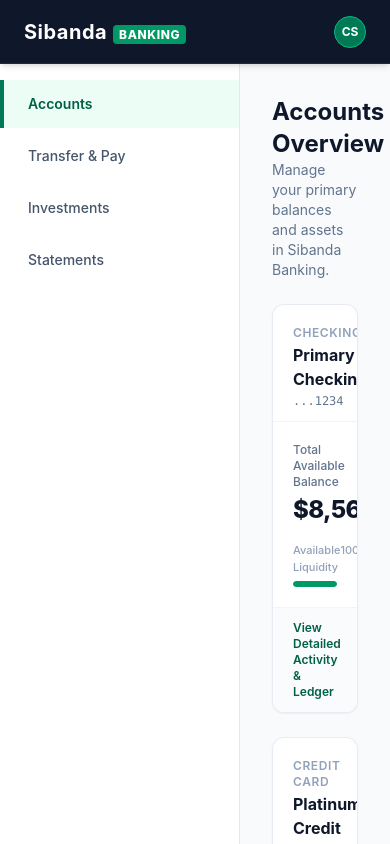
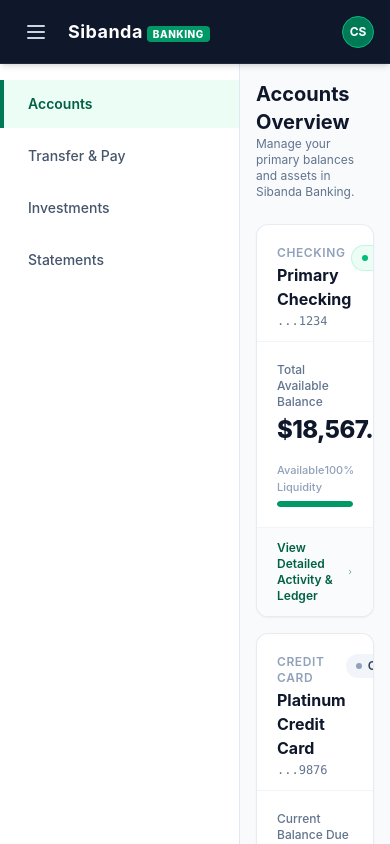
Before and after one commit to cjsibanda/BankDashboard, a React (Vite) app: page / in a window 390 px wide. Built offline with nearby package versions, Linux system fonts and the light colour scheme.

Commit message:
added global page footer

```diff
--- a/src/App.tsx
+++ b/src/App.tsx
@@ -3,6 +3,7 @@ import type { Account } from './types/account';
 import type { TransferFormData } from './types/transfer';
 import { AccountCard } from './components/dashboard/AccountCard';
 import { Sidebar } from './components/layout/Sidebar';
+import { MobileDrawer } from './components/layout/MobileDrawer';
 import { TransactionTable } from './components/dashboard/TransactionTable';
 import { MOCK_TRANSACTIONS as initialTransactions } from './data/mockTransactions';
 import { TransferPayView } from './components/views/TransferPayView';
@@ -16,7 +17,7 @@ const INITIAL_ACCOUNTS: Account[] = [
     accountNumberMasked: '...1234',
     nickname: 'Primary Checking',
     type: 'CHECKING',
-    balanceCents: 856725,
+    balanceCents: 1856725,
     currency: 'CAD',
     availableBalanceCents: 856725,
   },
@@ -43,18 +44,19 @@ export function App() {
   const [selectedAccountId, setSelectedAccountId] = useState<string | null>(null);
   const [accounts, setAccounts] = useState<Account[]>(INITIAL_ACCOUNTS);
   const [transactions, setTransactions] = useState(initialTransactions);
+  const [isMobileMenuOpen, setIsMobileMenuOpen] = useState(false);
 
   const selectedAccount = accounts.find((acc) => acc.id === selectedAccountId);
   const currentTransactions = selectedAccountId ? transactions[selectedAccountId] || [] : [];
 
-  // Handles transfer execution [cent arithmetic and ledger logging]
+  // This handles transfer execution [cent arithmetic and ledger logging]
   const handleExecuteTransfer = (transfer: TransferFormData): boolean => {
     const amountCents = Math.round(parseFloat(transfer.amountDollars) * 100);
     const today = new Date().toISOString().split('T')[0];
 
     setAccounts((prevAccounts) =>
       prevAccounts.map((acc) => {
-        if (acc.id === transfer.sourceAccountID) {
+        if (acc.id === transfer.sourceAccountId) {
           const newBalance = acc.balanceCents - amountCents;
           return {
             ...acc,
@@ -74,10 +76,9 @@ export function App() {
       })
     );
 
-    // Appends the transaction log entries
-    const sourceAccount = accounts.find(a => a.id === transfer.sourceAccountId);
-    const destAccount = accounts.find(a => a.id === transfer.destinationAccountId);
-
+    // Appends the transaction log entiries
+    const sourceAccount = accounts.find((a) => a.id === transfer.sourceAccountId);
+    const destAccount = accounts.find((a) => a.id === transfer.destinationAccountId);
     const memoText = transfer.memo ? ` - ${transfer.memo}` : '';
 
     setTransactions((prev) => {
@@ -137,11 +138,13 @@ export function App() {
         return (
           <>
             <header className="mb-6">
-              <h1 className="text-2xl font-bold text-slate-900">Accounts Overview</h1>
-              <p className="text-sm text-slate-500">Manage your primary balances and assets in Sibanda Banking.</p>
+              <h1 className="text-xl sm:text-2xl font-bold text-slate-900">Accounts Overview</h1>
+              <p className="text-xs sm:text-sm text-slate-500">
+                Manage your primary balances and assets in Sibanda Banking.
+              </p>
             </header>
 
-            <section className="grid grid-cols-1 md:grid-cols-2 lg:grid-cols-3 gap-6">
+            <section className="grid grid-cols-1 sm:grid-cols-2 lg:grid-cols-3 gap-4 sm:gap-6">
               {accounts.map((account) => (
                 <AccountCard
                   key={account.id}
@@ -169,17 +172,31 @@ export function App() {
 
   return (
     <div className="flex flex-col h-screen bg-slate-50 text-slate-900 font-sans">
-      {/* Professional Header Banner */}
-      <header className="h-16 bg-slate-900 text-white flex justify-between items-center px-6 shadow-md z-10 border-b border-slate-800">
-        <div className="flex items-center gap-6">
+      {/* Responsive Header */}
+      <header className="h-16 bg-slate-900 text-white flex justify-between items-center px-4 sm:px-6 shadow-md z-10 border-b border-slate-800">
+        <div className="flex items-center gap-3 sm:gap-6">
+          {/* Hamburger Menu Toggle (Visible on mobile/tablet) */}
+          <button
+            onClick={() => setIsMobileMenuOpen(true)}
+            className="lg:hidden p-2 text-slate-300 hover:text-white rounded-md focus:outline-none focus:ring-2 focus:ring-emerald-500"
+            aria-label="Open navigation menu"
+          >
+            <svg className="w-6 h-6" fill="none" stroke="currentColor" viewBox="0 0 24 24">
+              <path strokeLinecap="round" strokeLinejoin="round" strokeWidth="2" d="M4 6h16M4 12h16M4 18h16" />
+            </svg>
+          </button>
+
           <div className="flex items-center">
-            <span className="text-xl font-bold tracking-wide text-white">
-              Sibanda<span className="bg-emerald-600 text-white text-xs px-1.5 py-0.5 rounded ml-1.5 font-extrabold tracking-wider">BANKING</span>
+            <span className="text-lg sm:text-xl font-bold tracking-wide text-white">
+              Sibanda
+              <span className="bg-emerald-600 text-white text-[10px] sm:text-xs px-1.5 py-0.5 rounded ml-1 font-extrabold tracking-wider">
+                BANKING
+              </span>
             </span>
           </div>
 
-          {/* Metric Badge Pill in Header */}
-          <div className="hidden md:flex items-center gap-4 border-l border-slate-800 pl-6 text-xs">
+          {/* Metric Badge Pill in Header (Desktop view) */}
+          <div className="hidden xl:flex items-center gap-4 border-l border-slate-800 pl-6 text-xs">
             <div>
               <span className="text-slate-400 block text-[10px] uppercase font-semibold">Total Liquidity</span>
               <span className="text-emerald-400 font-bold font-mono">$8,567.25 CAD</span>
@@ -192,12 +209,12 @@ export function App() {
           </div>
         </div>
 
-        <div className="flex items-center gap-4 text-sm">
+        <div className="flex items-center gap-3 text-sm">
           <div className="text-right hidden sm:block">
             <span className="block text-xs font-semibold text-white">CJ Sibanda</span>
             <span className="block text-[10px] text-slate-400">Enterprise Checking & Portfolio</span>
           </div>
-          <div className="w-8 h-8 rounded-full bg-emerald-700 text-white flex items-center gap-1 justify-center text-xs font-bold border border-emerald-500 shadow-xs">
+          <div className="w-8 h-8 rounded-full bg-emerald-700 text-white flex items-center justify-center text-xs font-bold border border-emerald-500 shadow-xs">
             CS
           </div>
         </div>
@@ -205,6 +222,7 @@ export function App() {
 
       {/* Main Container */}
       <div className="flex flex-1 overflow-hidden">
+        {/* Desktop Sidebar */}
         <Sidebar
           activeTab={activeTab}
           onSelectTab={(tabId) => {
@@ -213,13 +231,24 @@ export function App() {
           }}
         />
 
+        {/* Mobile Slide-Out Drawer */}
+        <MobileDrawer
+          isOpen={isMobileMenuOpen}
+          onClose={() => setIsMobileMenuOpen(false)}
+          activeTab={activeTab}
+          onSelectTab={(tabId) => {
+            setActiveTab(tabId);
+            setSelectedAccountId(null);
+          }}
+        />
+
         {/* Content Area */}
-        <main className="flex-1 p-8 overflow-y-auto">
+        <main className="flex-1 p-4 sm:p-8 overflow-y-auto">
           {renderMainContent()}
         </main>
 
-        {/* Right Info Panel */}
-        <aside className="w-72 p-6 bg-slate-50 border-l border-slate-200 hidden lg:block">
+        {/* Right Info Panel (Desktop screens) */}
+        <aside className="w-72 p-6 bg-slate-50 border-l border-slate-200 hidden xl:block">
           <div className="bg-white p-5 rounded-lg border border-slate-200 shadow-sm">
             <h2 className="text-sm font-semibold text-slate-800">Security Status</h2>
             <p className="text-emerald-700 font-semibold text-sm my-2 flex items-center gap-1.5">
--- /dev/null
+++ b/src/components/layout/Footer.tsx
@@ -0,0 +1,26 @@
+import React from 'react';
+
+export const Footer: React.FC = () => {
+    return (
+        <footer>
+            <div>
+                {/* Left Side: Brand & Copyright */}
+                <div>
+                    <p>Sibanda Banking Portal</p>
+                    <p>@ 2026 Sibanda Financial Services Inc. All rights reserved </p>
+                </div>
+
+                {/* Right Side*/}
+                <div>
+                    <a>
+                        Privacy Policy
+                    </a>
+                    <span>.</span>
+                    <a>Security Guarantees</a>
+                    <span>.</span>
+                    <span></span>
+                </div>
+            </div>
+        </footer>
+    )
+}
--- a/src/components/layout/MobileDrawer.tsx
+++ b/src/components/layout/MobileDrawer.tsx
@@ -4,10 +4,10 @@ interface MobileDrawerProps {
   isOpen: boolean;
   onClose: () => void;
   activeTab: string;
-    onSelectTab: (tabID: string) => void;
+  onSelectTab: (tabId: string) => void;
 }
 
-export const MobileDrawer: React.FC<MobileDrwerProps> = ({
+export const MobileDrawer: React.FC<MobileDrawerProps> = ({
   isOpen,
   onClose,
   activeTab,
@@ -21,35 +21,75 @@ export const MobileDrawer: React.FC<MobileDrwerProps> = ({
       document.body.style.overflow = 'unset';
     }
     return () => {
-            document.body.style.overflow = "unset";
+      document.body.style.overflow = 'unset';
     };
   }, [isOpen]);
 
   if (!isOpen) return null;
 
   const navItems = [
-        {id: 'accounts', label: 'Accounts Overview'},
-        {id: 'transfers', label: 'Transfer & Pay'},
-        {id: 'investments', label: 'Investmnets'},
-        {id: 'statements', label: 'Statements & Docs'},
+    { id: 'accounts', label: 'Accounts Overview', icon: '💳' },
+    { id: 'transfers', label: 'Transfer & Pay', icon: '🔄' },
+    { id: 'investments', label: 'Investments', icon: '📈' },
+    { id: 'statements', label: 'Statements & Docs', icon: '📄' },
   ];
 
   return (
-        <div>
-            {/* Backdrop Overlay */}
+    <div className="fixed inset-0 z-50 lg:hidden">
+      {/* Backdrop overlay */}
       <div
+        className="fixed inset-0 bg-slate-900/60 backdrop-blur-xs transition-opacity"
         onClick={onClose}
         aria-hidden="true"
       />
+
+      {/* Drawer Panel */}
+      <div className="fixed inset-y-0 left-0 w-72 bg-slate-900 text-white shadow-xl flex flex-col z-50 transform transition-transform ease-in-out duration-300">
+        <div className="p-5 border-b border-slate-800 flex justify-between items-center">
+          <span className="text-lg font-bold tracking-wide">
+            Sibanda<span className="bg-emerald-600 text-white text-xs px-1.5 py-0.5 rounded ml-1.5 font-extrabold">BANKING</span>
+          </span>
+          <button
+            onClick={onClose}
+            aria-label="Close menu"
+            className="text-slate-400 hover:text-white p-1 rounded-md focus:outline-none focus:ring-2 focus:ring-emerald-500"
+          >
+            <svg className="w-6 h-6" fill="none" stroke="currentColor" viewBox="0 0 24 24">
+              <path strokeLinecap="round" strokeLinejoin="round" strokeWidth="2" d="M6 18L18 6M6 6l12 12" />
+            </svg>
+          </button>
         </div>
 
-        {/* Drawer Panel */}
-        <div>
-            <div>
-                <span>SIBANDA BANKING</span>
-                <button>Submit</button>
+        {/* Navigation Items */}
+        <nav className="flex-1 p-4 space-y-1.5 overflow-y-auto">
+          {navItems.map((item) => {
+            const isActive = activeTab === item.id;
+            return (
+              <button
+                key={item.id}
+                onClick={() => {
+                  onSelectTab(item.id);
+                  onClose();
+                }}
+                className={`w-full flex items-center gap-3 px-4 py-3 rounded-lg text-sm font-medium transition-colors text-left ${
+                  isActive
+                    ? 'bg-emerald-700 text-white font-semibold'
+                    : 'text-slate-300 hover:bg-slate-800 hover:text-white'
+                }`}
+              >
+                <span className="text-base">{item.icon}</span>
+                <span>{item.label}</span>
+              </button>
+            );
+          })}
+        </nav>
+
+        {/* Drawer Footer */}
+        <div className="p-4 border-t border-slate-800 text-xs text-slate-400">
+          <p className="font-semibold text-slate-300">CJ Sibanda</p>
+          <p className="text-[11px] text-slate-500 mt-0.5">Encrypted Mobile Session</p>
         </div>
-
       </div>
-    )
-}
+    </div>
+  );
+};
```
Lines whose indentation alone changed are shown as unchanged.
